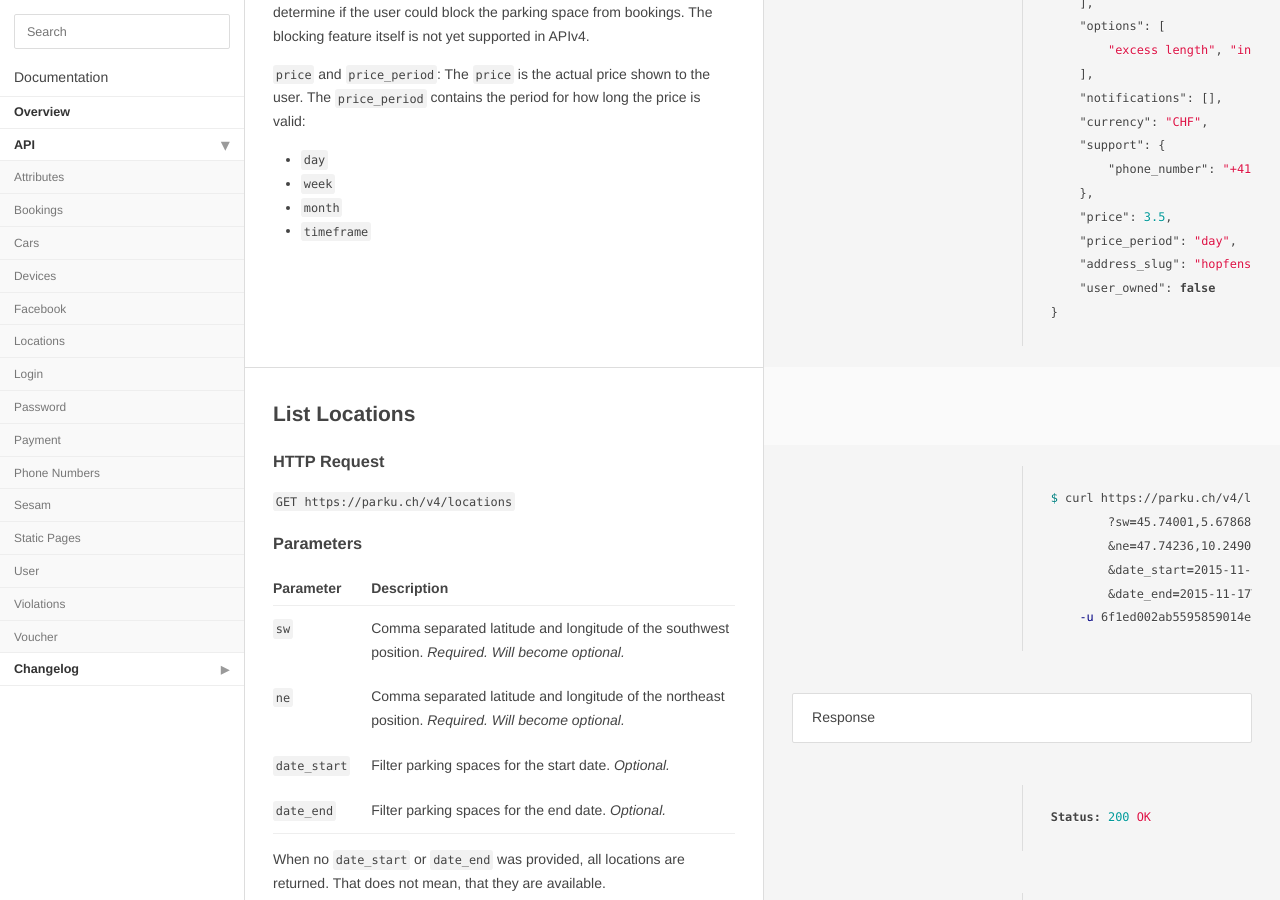
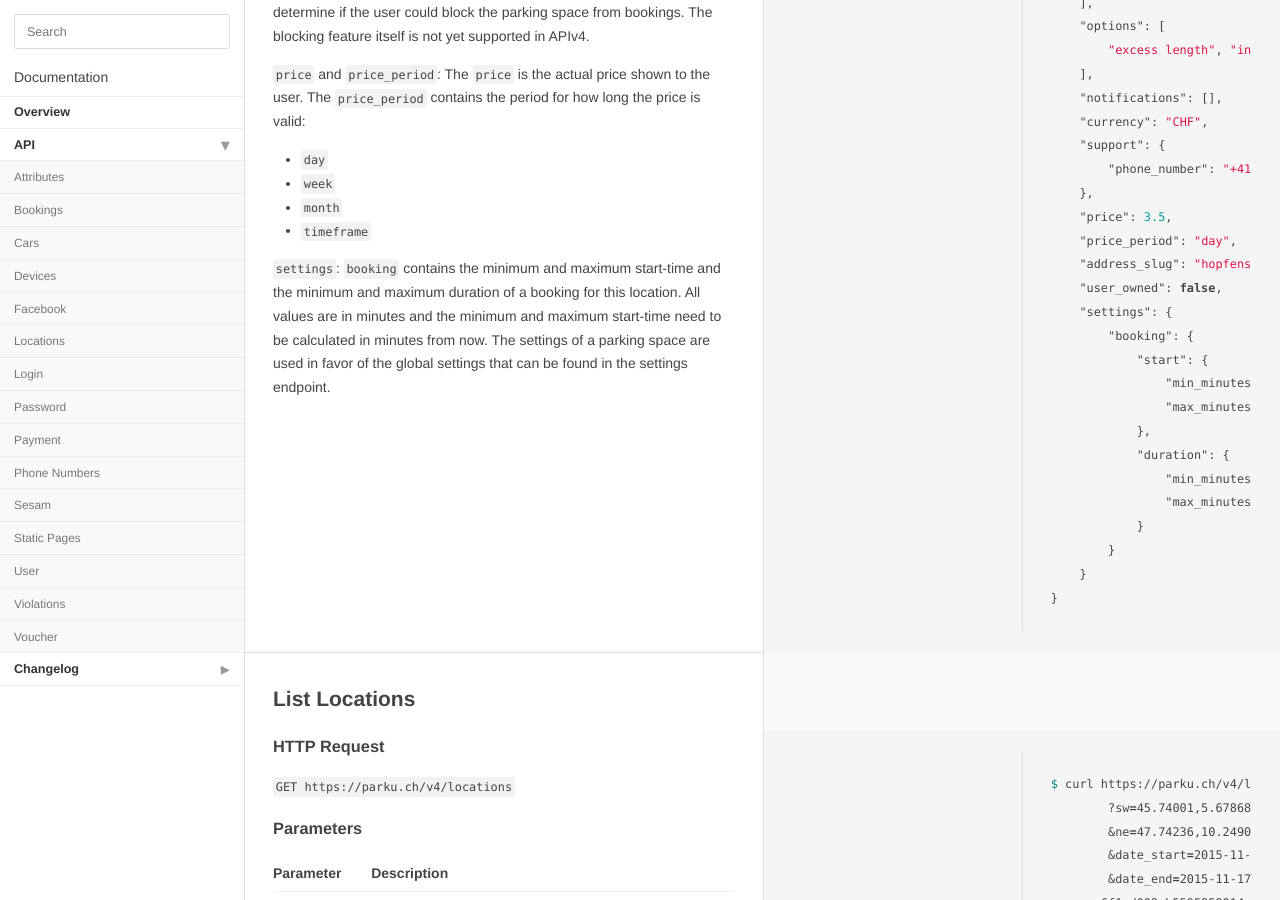
Before and after one commit to parku/docs, a Jekyll site: the page built from api/locations.md, in a window 1280 px wide and 900 px high, scrolled down 1013 px. Built offline with Jekyll 4.4.1, drawn with Linux system fonts in a browser that asks for light colours; Markdown is read by kramdown in place of the engine named in the settings; some of the changed text lies outside the part shown.

Commit message:
SYS-1060 Added settings to location documentation

````diff
--- a/api/locations.md
+++ b/api/locations.md
@@ -49,7 +49,19 @@ Status: 200 OK
     "price": 3.5,
     "price_period": "day",
     "address_slug": "hopfenstrasse-20",
-    "user_owned": false
+    "user_owned": false,
+    "settings": {
+        "booking": {
+            "start": {
+                "min_minutes": -15,
+                "max_minutes": 43170
+            },
+            "duration": {
+                "min_minutes": 30,
+                "max_minutes": 43170
+            }
+        }
+    }
 }
 ```
 
@@ -84,6 +96,9 @@ Available options for a parking space are:
 * `week`
 * `month`
 * `timeframe`
+
+`settings`: `booking` contains the minimum and maximum start-time and the minimum and maximum duration of a booking for this location.
+All values are in minutes and the minimum and maximum start-time need to be calculated in minutes from now. The settings of a parking space are used in favor of the global settings that can be found in the settings endpoint.
 
 ## List Locations
 
@@ -129,7 +144,19 @@ Status: 200 OK
         "price": 3.5,
         "price_period": "week",
         "address_slug": "hopfenstrasse-20",
-        "user_owned": false
+        "user_owned": false,
+        "settings": {
+            "booking": {
+                "start": {
+                    "min_minutes": -15,
+                    "max_minutes": 43170
+                },
+                "duration": {
+                    "min_minutes": 30,
+                    "max_minutes": 43170
+                }
+            }
+        }
     },
     {...},
     {...}
````
Also changed, not shown: api/bookings.md (+12 -0 lines).
